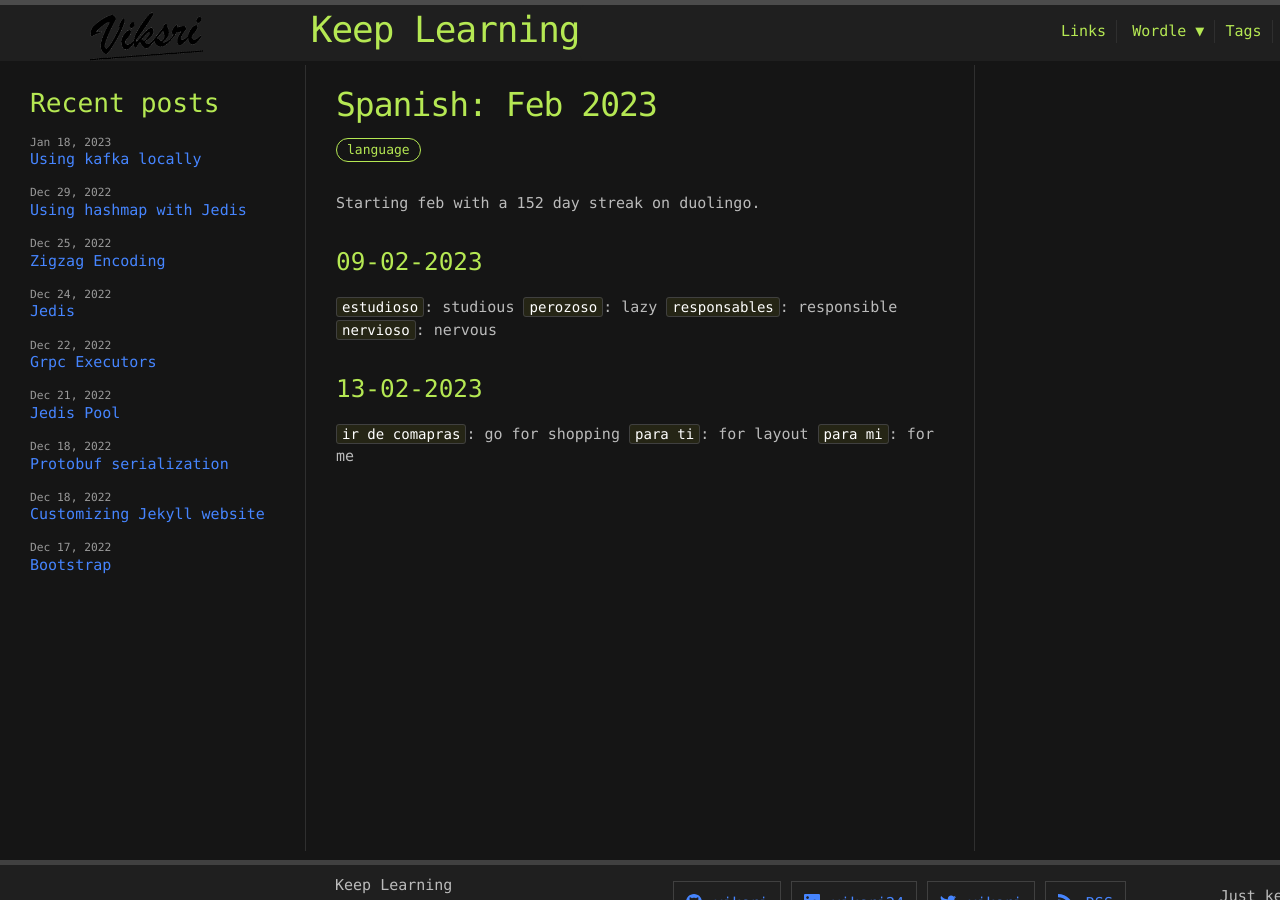
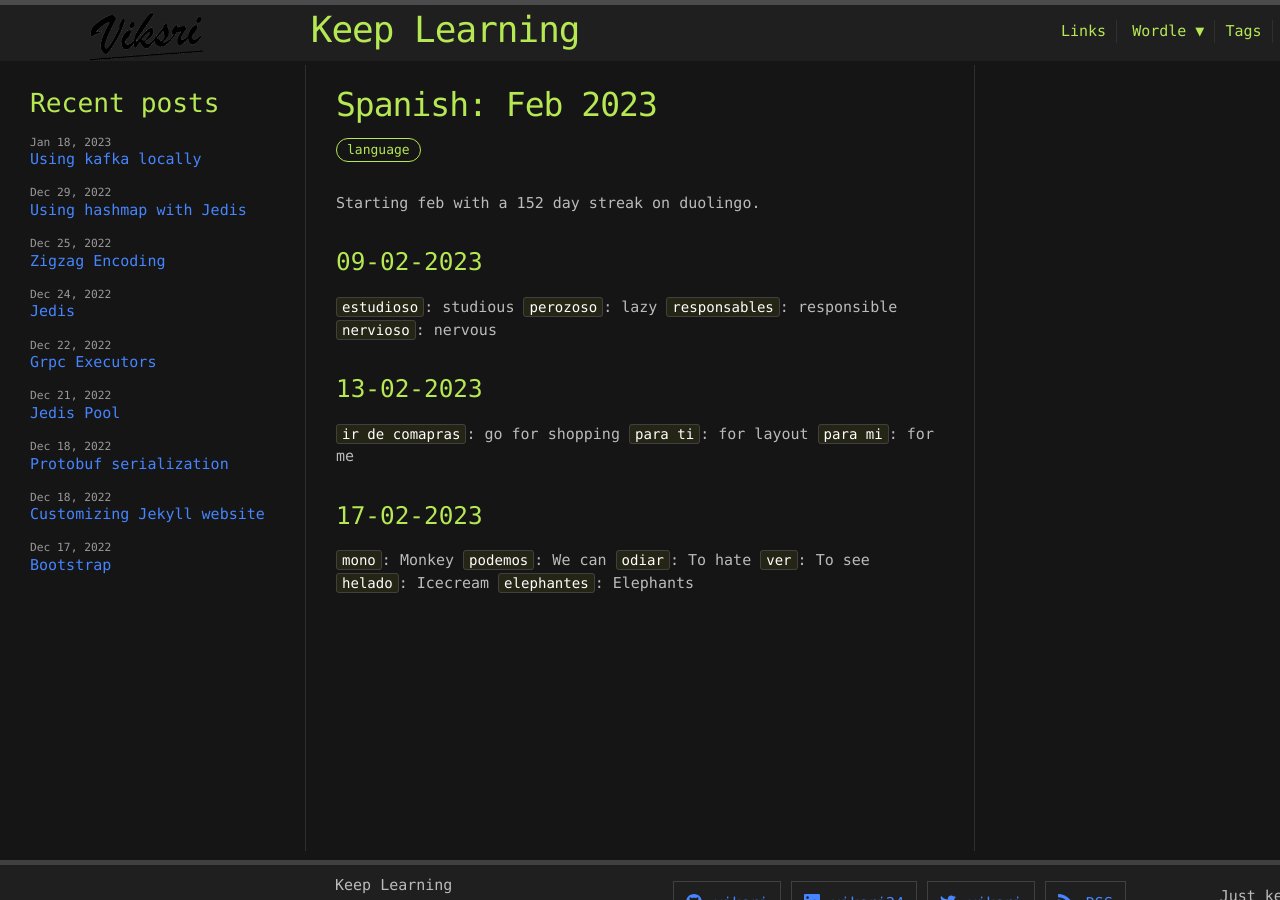
Before and after one commit to viksri/viksri.github.io, a Jekyll site: the page built from spanish/Feb2023.md, in a window 1280 px wide and 900 px high. Built offline with Jekyll 4.4.1, drawn with Linux system fonts in a browser that asks for light colours.

Commit message:
Wordle & Spanish update

```diff
--- a/spanish/Feb2023.md
+++ b/spanish/Feb2023.md
@@ -17,3 +17,11 @@ Starting feb with a 152 day streak on duolingo.
 `ir de comapras`: go for shopping
 `para ti`: for layout
 `para mi`: for me
+
+### 17-02-2023
+`mono`: Monkey
+`podemos`: We can
+`odiar`: To hate
+`ver`:  To see
+`helado`: Icecream
+`elephantes`: Elephants
```
Also changed, not shown: wordle/Feb2023.md (+3 -0 lines).
